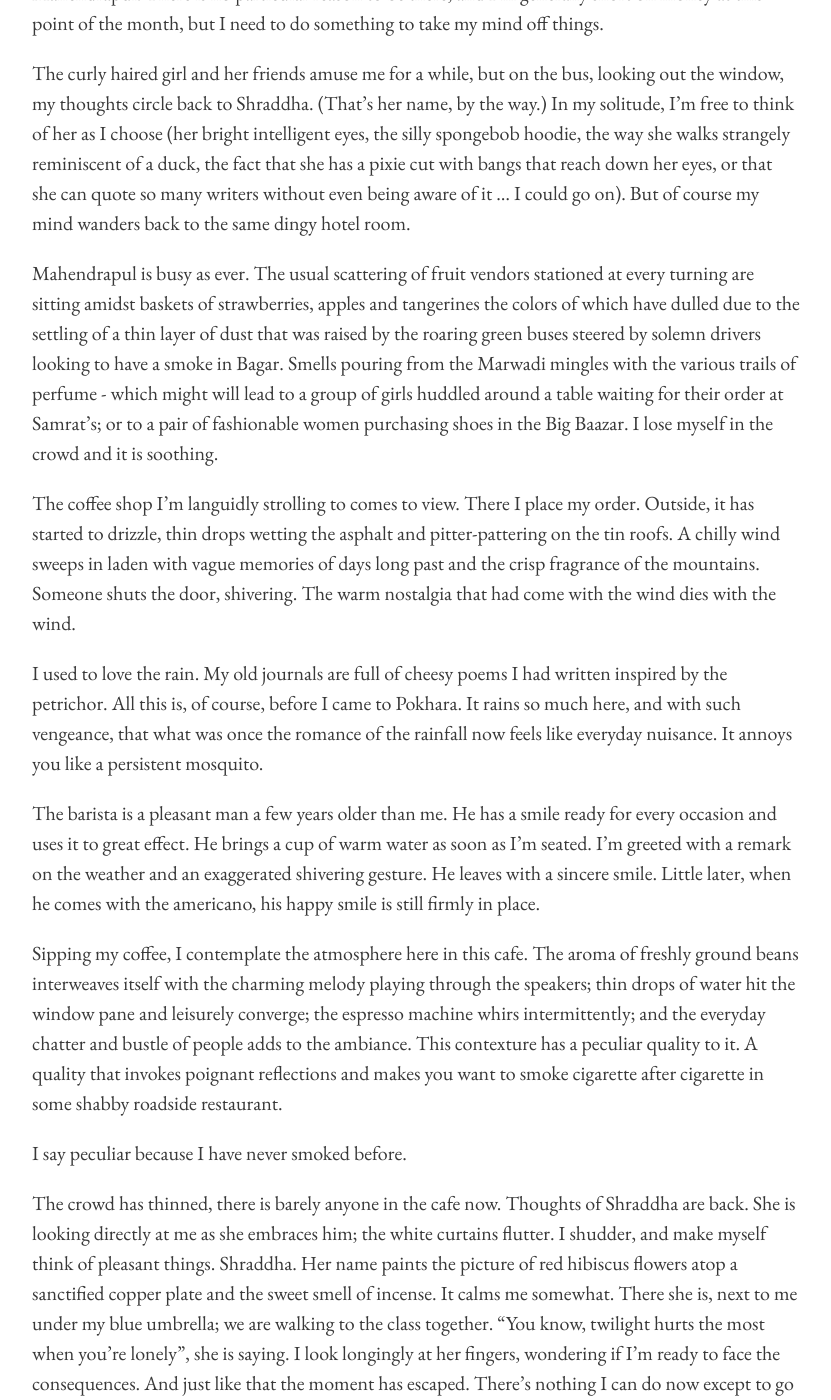
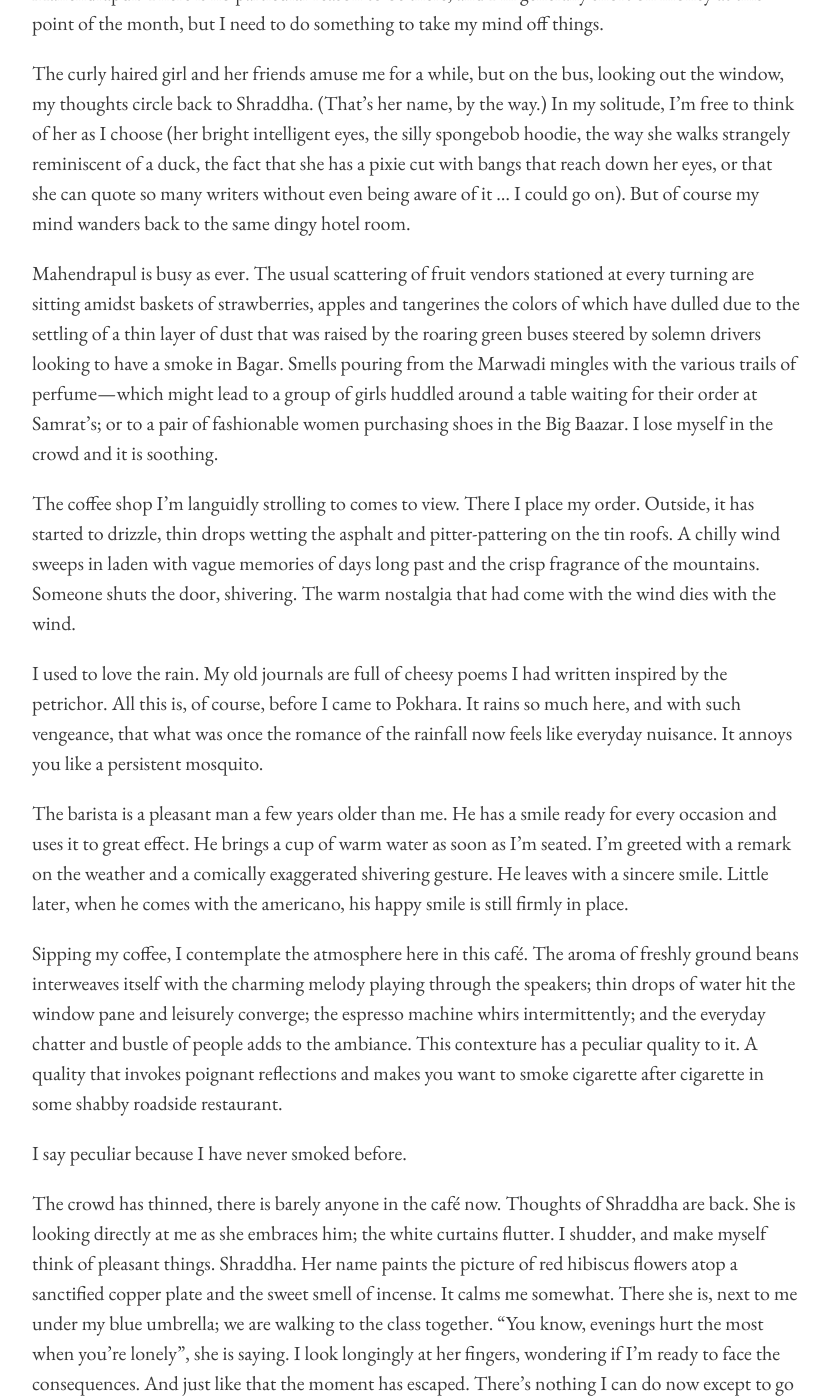
Before and after one commit to niravcodes/niravcodes.github.io, a Jekyll site: the page built from pages/it-rains-here-in-pokhara.md, in a window 1280 px wide and 1400 px high, scrolled down 1372 px. Shown: the whole window, without its empty margins (224-1055 px from the left). Built offline with Jekyll 4.4.1, drawn with Linux system fonts in a browser that asks for light colours; some of the changed text lies outside the part shown.

Commit message:
Update from Forestry.io - Updated it-rains-here-in-pokhara.md

```diff
--- a/pages/it-rains-here-in-pokhara.md
+++ b/pages/it-rains-here-in-pokhara.md
@@ -8,38 +8,38 @@
 date: 2019-01-24 09:03:55 +0000
 
 ---
-If you think being madly in love with your best friend's girlfriend is unfortunate, try sitting next to him during a Microprocessor lecture having to listen to him describe the sex they had the day before. What's more, Microprocessor is one of the few subjects I actually enjoy. My friend is normally a level-headed person who doesn't speak much. But it seems that the excitement of the first time is grand enough for him to break character. Needless to say, I'm miserable.
+If you think being madly in love with your best friend’s girlfriend is unfortunate, try sitting next to him during a Microprocessor lecture having to listen to him describe the sex they had the day before. What’s more, Microprocessor is one of the few subjects I actually enjoy. My friend is normally a level-headed person who doesn’t speak much. But it seems that the excitement of the first time is grand enough for him to break character. Needless to say, I’m miserable.
 
-I look out the window, if only to somehow communicate my lack of enthusiasm to him. It does not work. The class goes on for another forty minutes in which he fills me in on the color of the curtains, flavor of the condom, state of the bed sheets after they were done and what not. In an effort to not betray my revulsion, I pretend to listen. I've chosen the coward's way again.
+I look out the window, if only to somehow communicate my lack of enthusiasm to him. It does not work. The class goes on for another forty minutes in which he fills me in on the color of the curtains, flavor of the condom, state of the bed sheets after they were done and what not. In an effort to not betray my feelings, I pretend to listen. I’ve chosen the coward’s way out again.
 
-The day is overcast and a thin fog has sucked the life off colors. Leafless trees stand tall and somber, they evoke images of giant skeletons elegant against the foggy backdrop. In a distance, I see the new ICTC building as it's being constructed. From afar it looks like tiny ant-men are scurrying about, assembling the universe one breadcrumb at a time.
+The day is overcast and a thin fog has sucked the life off colors. Leafless trees stand tall and somber, they evoke images of giant skeletons elegant against the foggy backdrop. In a distance, I see the new ICTC building as it’s being constructed. From afar it looks like tiny ant-men are scurrying about, assembling the universe one breadcrumb at a time.
 
-When the class is finally over, I can't wait to get away. We head out together with a group of friends. The next class is pronounced unbearable by the crowd unless a cup of tea is had. By this design, they start towards the canteen. Naturally, I'd rather avoid having to hear any more about the girl I love violated in various positions. So I invent some excuse or another, I don't remember now, and take off.
+When the class is finally over, I can’t wait to get away. We head out together with a group of friends. The next class is pronounced unbearable unless a cup of tea is first had. By this design, the crowd starts towards the canteen. Naturally, I’d rather avoid having to hear any more about the girl I love violated in various positions. So I invent some excuse or another, I don’t remember now, and take off.
 
 I amble around the campus, careful to circumvent any hangout spots. My intent is to avoid my friends for some time, allowing the novelty of this whole situation to wear off. The cool breeze is rich with the smell of rain. It somehow blows against you no matter which direction you face.
 
-I'm near the Civil block when, out of nowhere, without preparation, a girl misses a step and falls nose-first on the ground. Thankfully, the ground is soft and her friends are by her side. They pick her up, dust her off and seeing that she is somewhat disoriented, take her to the nearest sitting place. They do this with such fluent gestures that the whole event exudes the aura of a holy ritual performed with reverence. It gives you the impression that the curly haired girl is always falling, her friends always dusting her off and guiding her to the nearest sitting place. I don't know, that could be true. So I decide to defer all judgement excepting one: that she has good friends.
+I’m near the Civil block when, out of nowhere, absolutely without preparation, a girl misses her step and falls nose-first on the ground. Thankfully, the ground is soft and her friends are by her side. They pick her up, dust her off and seeing that she is somewhat disoriented, take her to the nearest sitting place. This is done with such fluent gestures that the whole event has the aura of a sacred ritual performed with deep reverence. It gives you the impression that the curly haired girl is always falling, her friends always dusting her off and guiding her to the nearest sitting place. I don’t know, that could be true. So I decide to defer all judgement excepting one: that she has good friends.
 
-The next class starts in a few minutes but I have no intention of attending. I board a bus to Mahendrapul. There is no particular reason to be there, and I'm generally short on money at this point of the month, but I need to do something to take my mind off things.
+The next class starts in a few minutes but I have no intention of attending. I board a bus to Mahendrapul. There is no particular reason to be there, and I’m generally short on money at this point of the month, but I need to do something to take my mind off things.
 
-The curly haired girl and her friends amuse me for a while, but on the bus, looking out the window, my thoughts circle back to Shraddha. (That's her name, by the way.) In my solitude, I'm free to think of her as I choose (her bright intelligent eyes, the silly spongebob hoodie, the way she walks strangely reminiscent of a duck, the fact that she has a pixie cut with bangs that reach down her eyes, or that she can quote so many writers without even being aware of it ... I could go on). But of course my mind wanders back to the same dingy hotel room.
+The curly haired girl and her friends amuse me for a while, but on the bus, looking out the window, my thoughts circle back to Shraddha. (That’s her name, by the way.) In my solitude, I’m free to think of her as I choose (her bright intelligent eyes, the silly spongebob hoodie, the way she walks strangely reminiscent of a duck, the fact that she has a pixie cut with bangs that reach down her eyes, or that she can quote so many writers without even being aware of it … I could go on). But of course my mind wanders back to the same dingy hotel room.
 
-Mahendrapul is busy as ever. The usual scattering of fruit vendors stationed at every turning are sitting amidst baskets of strawberries, apples and tangerines the colors of which have dulled due to the settling of a thin layer of dust that was raised by the roaring green buses steered by solemn drivers looking to have a smoke in Bagar. Smells pouring from the Marwadi mingles with the various trails of perfume - which might will lead to a group of girls huddled around a table waiting for their order at Samrat's; or to a pair of fashionable women purchasing shoes in the Big Baazar. I lose myself in the crowd and it is soothing.
+Mahendrapul is busy as ever. The usual scattering of fruit vendors stationed at every turning are sitting amidst baskets of strawberries, apples and tangerines the colors of which have dulled due to the settling of a thin layer of dust that was raised by the roaring green buses steered by solemn drivers looking to have a smoke in Bagar. Smells pouring from the Marwadi mingles with the various trails of perfume — which might lead to a group of girls huddled around a table waiting for their order at Samrat’s; or to a pair of fashionable women purchasing shoes in the Big Baazar. I lose myself in the crowd and it is soothing.
 
-The coffee shop I'm languidly strolling to comes to view. There I place my order. Outside, it has started to drizzle, thin drops wetting the asphalt and pitter-pattering on the tin roofs. A chilly wind sweeps in laden with vague memories of days long past and the crisp fragrance of the mountains. Someone shuts the door, shivering. The warm nostalgia that had come with the wind dies with the wind.
+The coffee shop I’m languidly strolling to comes to view. There I place my order. Outside, it has started to drizzle, thin drops wetting the asphalt and pitter-pattering on the tin roofs. A chilly wind sweeps in laden with vague memories of days long past and the crisp fragrance of the mountains. Someone shuts the door, shivering. The warm nostalgia that had come with the wind dies with the wind.
 
 I used to love the rain. My old journals are full of cheesy poems I had written inspired by the petrichor. All this is, of course, before I came to Pokhara. It rains so much here, and with such vengeance, that what was once the romance of the rainfall now feels like everyday nuisance. It annoys you like a persistent mosquito.
 
-The barista is a pleasant man a few years older than me. He has a smile ready for every occasion and uses it to great effect. He brings a cup of warm water as soon as I'm seated. I'm greeted with a remark on the weather and an exaggerated shivering gesture. He leaves with a sincere smile. Little later, when he comes with the americano, his happy smile is still firmly in place.
+The barista is a pleasant man a few years older than me. He has a smile ready for every occasion and uses it to great effect. He brings a cup of warm water as soon as I’m seated. I’m greeted with a remark on the weather and a comically exaggerated shivering gesture. He leaves with a sincere smile. Little later, when he comes with the americano, his happy smile is still firmly in place.
 
-Sipping my coffee, I contemplate the atmosphere here in this cafe. The aroma of freshly ground beans interweaves itself with the charming melody playing through the speakers; thin drops of water hit the window pane and leisurely converge; the espresso machine whirs intermittently; and the everyday chatter and bustle of people adds to the ambiance. This contexture has a peculiar quality to it. A quality that invokes poignant reflections and makes you want to smoke cigarette after cigarette in some shabby roadside restaurant.
+Sipping my coffee, I contemplate the atmosphere here in this café. The aroma of freshly ground beans interweaves itself with the charming melody playing through the speakers; thin drops of water hit the window pane and leisurely converge; the espresso machine whirs intermittently; and the everyday chatter and bustle of people adds to the ambiance. This contexture has a peculiar quality to it. A quality that invokes poignant reflections and makes you want to smoke cigarette after cigarette in some shabby roadside restaurant.
 
 I say peculiar because I have never smoked before.
 
-The crowd has thinned, there is barely anyone in the cafe now. Thoughts of Shraddha are back. She is looking directly at me as she embraces him; the white curtains flutter. I shudder, and make myself think of pleasant things. Shraddha. Her name paints the picture of red hibiscus flowers atop a sanctified copper plate and the sweet smell of incense. It calms me somewhat. There she is, next to me under my blue umbrella; we are walking to the class together. "You know, twilight hurts the most when you're lonely", she is saying. I look longingly at her fingers, wondering if I'm ready to face the consequences. And just like that the moment has escaped. There's nothing I can do now except to go back to my room and crawl under the blankets. Some cheesy romantic-comedy might cheer me up.
+The crowd has thinned, there is barely anyone in the café now. Thoughts of Shraddha are back. She is looking directly at me as she embraces him; the white curtains flutter. I shudder, and make myself think of pleasant things. Shraddha. Her name paints the picture of red hibiscus flowers atop a sanctified copper plate and the sweet smell of incense. It calms me somewhat. There she is, next to me under my blue umbrella; we are walking to the class together. “You know, evenings hurt the most when you’re lonely”, she is saying. I look longingly at her fingers, wondering if I’m ready to face the consequences. And just like that the moment has escaped. There’s nothing I can do now except to go back to my room and crawl under the blankets. Some cheesy romantic-comedy might cheer me up.
 
-At some point the barista sets down a plate with a cinnamon roll on it. I'm knocked out of my reverie. When I question him with a look, he explains, "on the house". Then he flashes a wide toothy grin and I know that he won't go away until I smile back at him. I've found this quality charismatic at times, though right now I feel a strong urge to hit him on the head with a pan. Nevertheless I muster a small reply. He goes away satisfied.
+At some point the barista sets down a plate with a cinnamon roll on it. I’m knocked out of my reverie. When I question him with a look, he explains, “on the house”. Then he flashes a wide toothy grin and I know that he won’t go away until I smile back at him. I’ve found this quality charismatic at times, though right now I feel a strong urge to hit him on the head with a pan. Nevertheless I muster a small reply. He goes away satisfied.
 
-I go up to the counter and feel for my wallet - it isn't there! I'm struck for a moment (the guy on the counter notices this) then I realize that I had slipped it into my bag in the bus. Relief washes over, and I'm out of there as soon as I can.
+I go up to the counter and feel for my wallet — it isn’t there! I’m struck for a moment (the guy on the counter notices this) then I realize that I had slipped it into my bag in the bus. Relief washes over, and I’m out of there as soon as I can.
 
-The rain is still falling; dusk has settled itself over the cityscape. I decide to forgo the bus and walk a little further. Rain falls on the streets and the puddles, and on my blue umbrella. Had she been walking by my side, I would have told her that rainy evenings hurt even more, specially when you're in love.
+The rain is still falling; dusk has settled itself over the cityscape. I decide to forgo the bus and walk a little further. Rain falls on the streets and the puddles, and on my blue umbrella. Had she been walking by my side, I would have told her that rainy evenings hurt even more, specially when you’re in love.
```
